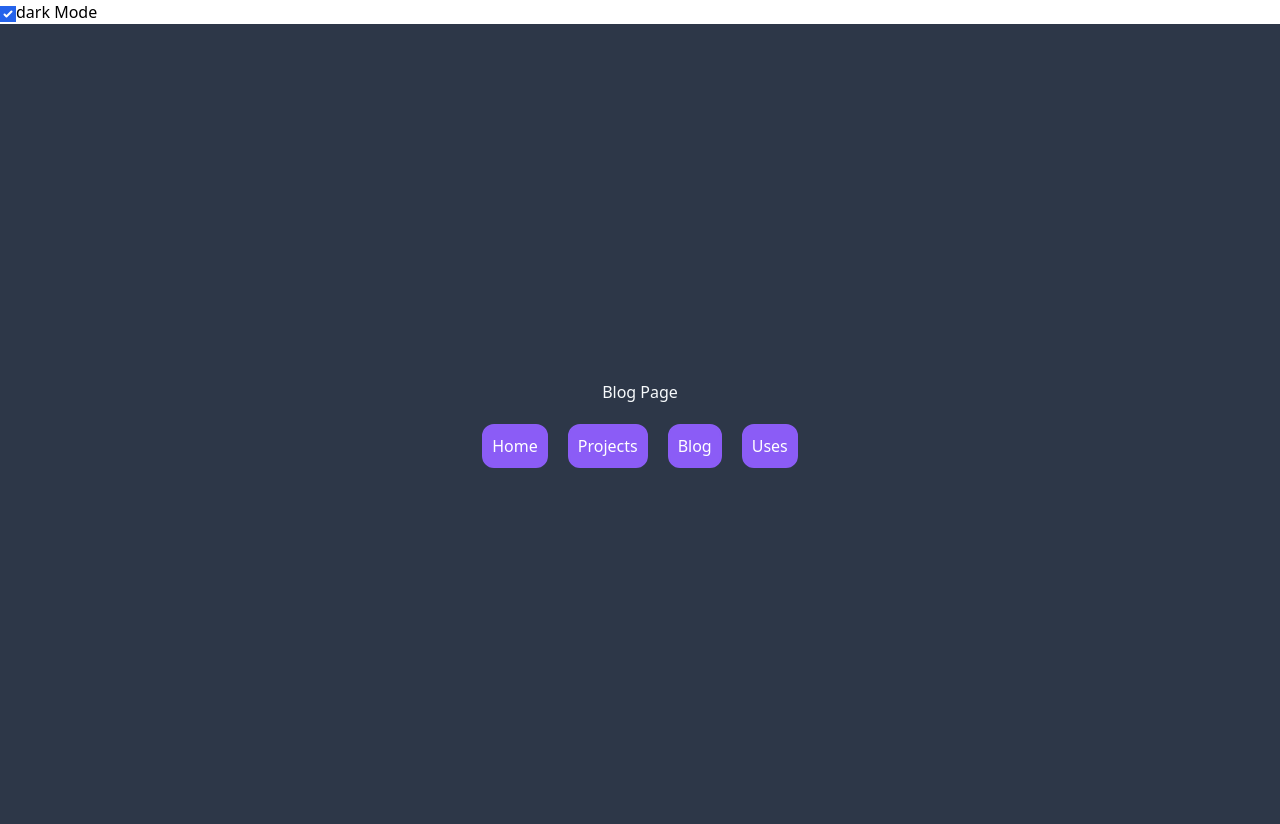
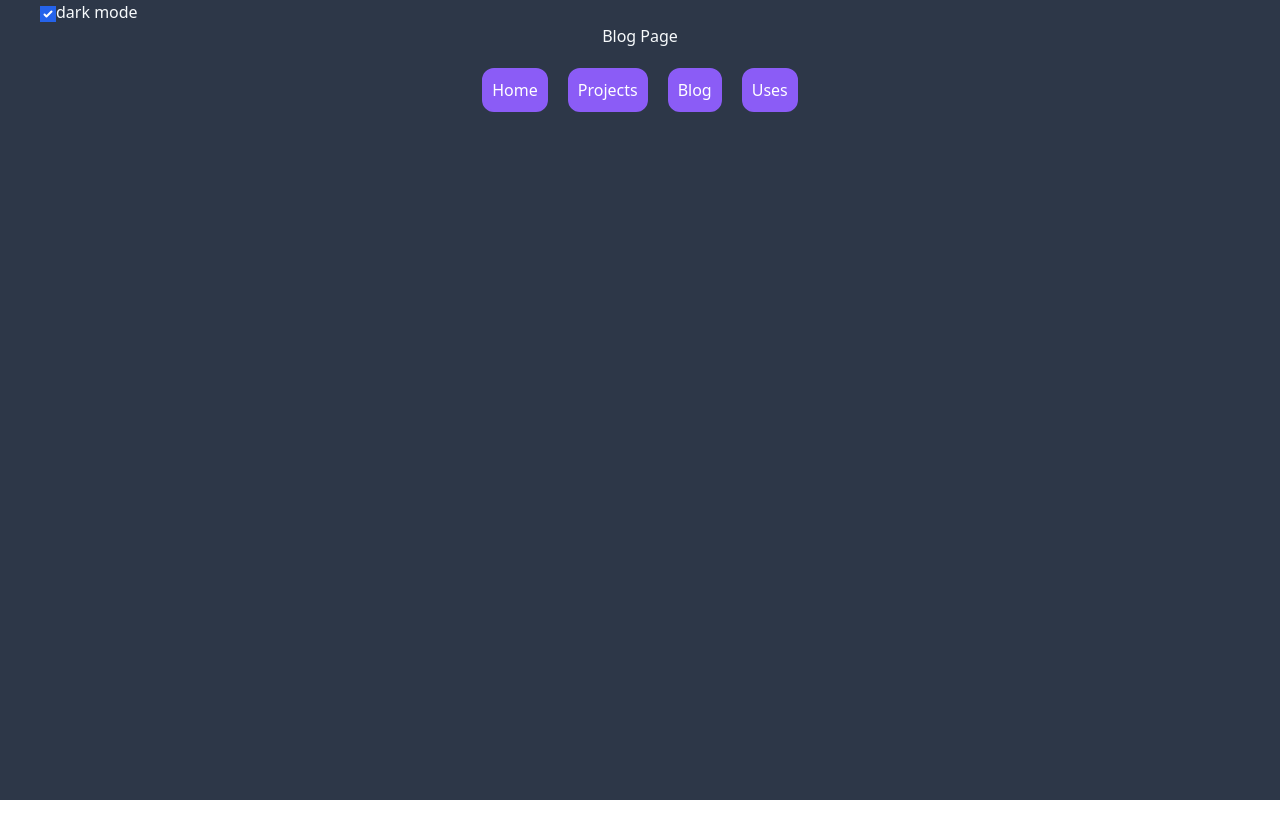
Before and after one commit to chaucodes/portfolio, a Gatsby site: page /blog in a window 1280 px wide. After the commit the page ends 800 px from the top, so only its background shows below. Built offline with nearby package versions, Linux system fonts and the light colour scheme; Gatsby itself is replaced by a stand-in of ours.

Commit message:
dark mode toggle positioning

```diff
--- a/src/components/layout.js
+++ b/src/components/layout.js
@@ -10,10 +10,12 @@ function Layout({ children }) {
   return (
     <ThemeProvider>
       <div>
-        <Toggle />
         <main
-          className={`${background} flex flex-col h-screen justify-center items-center flex-wrap`}
+          className={`${background} flex flex-col h-screen items-center flex-wrap`}
         >
+          <div className='w-screen'>
+            <Toggle />
+          </div>
           {children}
         </main>
       </div>
--- a/src/components/toggle.js
+++ b/src/components/toggle.js
@@ -9,14 +9,17 @@ const Toggle = () => {
   };
 
   return (
-    <label>
+    <div>
+      <label className='ml-10'>
         <input
+          className='text-end'
           type='checkbox'
           checked={isDark()}
           onChange={(e) => setTheme(e.target.checked ? 'dark' : 'light')}
         ></input>
-      {theme} Mode
+        {theme} mode
       </label>
+    </div>
   );
 };
 
--- a/src/pages/index.js
+++ b/src/pages/index.js
@@ -16,7 +16,7 @@ function IndexPage() {
         keywords={[`gatsby`, `tailwind`, `react`, `tailwindcss`]}
         title='Home'
       />
-      <section>
+      <section className='mt-30'>
         <div id='picture' className='flex justify-center mb-4'>
           <img
             src={photo}
```
Lines whose indentation alone changed are shown as unchanged.
